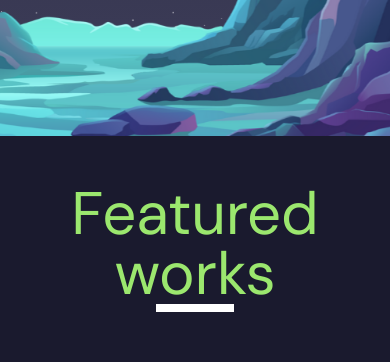
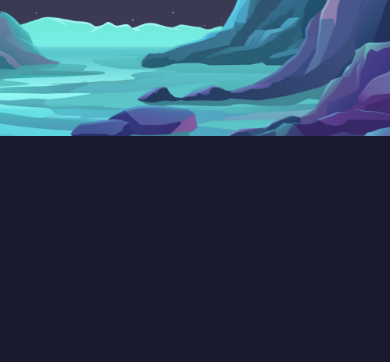
Before and after one commit to FatemeGhalandari/fatemeghalandari.github.io, a React (Vite) app: page / in a window 390 px wide. Shown: the part 3240-3602 px from the top of the page. Built offline with nearby package versions, Linux system fonts and the light colour scheme.

Commit message:
style: Update css and make responsive

```diff
--- a/src/components/Portfolio.jsx
+++ b/src/components/Portfolio.jsx
@@ -42,8 +42,10 @@ const Portfolio = () => {
 
   return (
     <div className="relative" ref={ref}>
-      <div className="sticky top-0 left-0 pt-12 text-6xl text-center text-[#9be76e]">
-        <h1>Featured works</h1>
+      <div className="sticky top-0 left-0 sm:pt-12 pt-[calc(100vh-100px)] text-center">
+        <h1 className="sm:text-6xl text-4xl font-playfair  text-[#9be76e]">
+          Featured works
+        </h1>
         <motion.div className="bg-white h-2" style={{ scaleX }}></motion.div>
       </div>
       {items.map((item) => (
```
